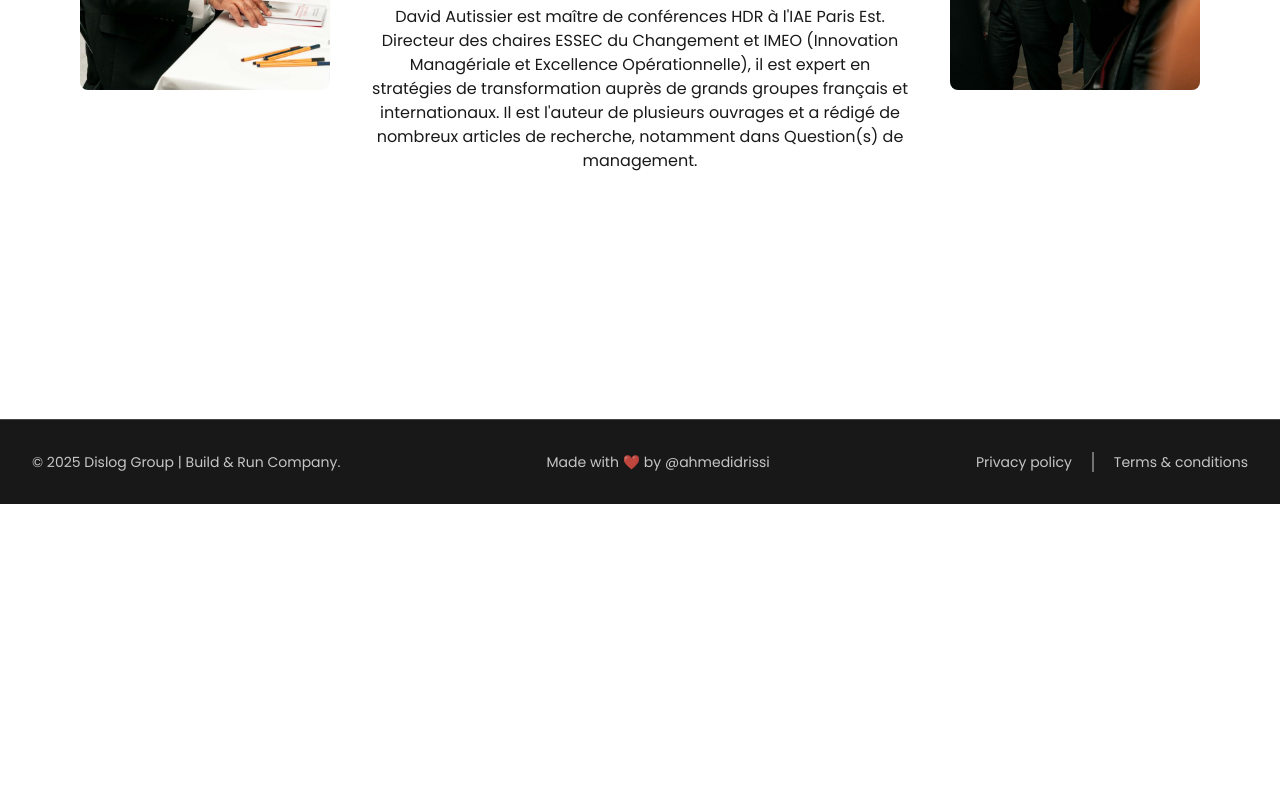
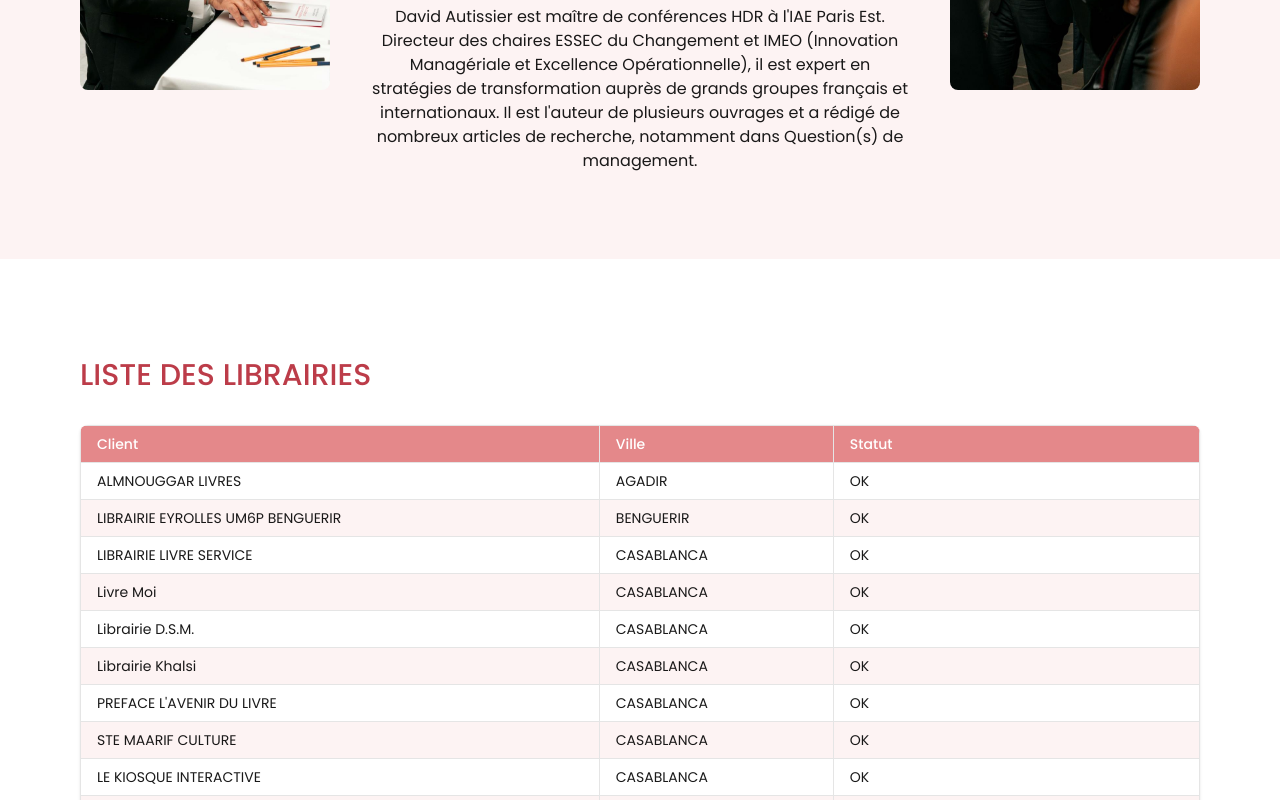
Before and after one commit to H-S-Invest-Holding/buildandrun, a Next.js app: page / in a window 1280 px wide. Shown: the part 2000-2800 px from the top of the page. Before the commit the page ends 2504 px from the top, so only its background shows below. Built offline with nearby package versions, Linux system fonts and the light colour scheme.

Commit message:
Add Libraries component, enhance navbar and footer

```diff
--- a/app/components/Authors/index.tsx
+++ b/app/components/Authors/index.tsx
@@ -3,7 +3,7 @@ import Image from "next/image";
 
 const Authors = () => {
   return (
-    <div id="authors" className="p-5 md:p-10 lg:p-20">
+    <div id="authors" className="bg-brickred-50 p-5 md:p-10 lg:p-20">
       <div className="">
         <span className="opacity-0">.</span>
         <BlurFade inView={true}>
--- a/app/components/Book/index.tsx
+++ b/app/components/Book/index.tsx
@@ -3,7 +3,7 @@ import Image from "next/image";
 
 const Book = () => {
   return (
-    <div id="book" className="bg-brickred-50 p-5 md:p-10 lg:p-20">
+    <div id="book" className="p-5 md:p-10 lg:p-20">
       <div className="">
         <span className="opacity-0">.</span>
         <BlurFade inView={true}>
--- a/app/components/Footer/Footer.tsx
+++ b/app/components/Footer/Footer.tsx
@@ -1,10 +1,11 @@
 import Link from "next/link";
+import { FaFacebookF, FaInstagram, FaLinkedinIn } from "react-icons/fa";
 
 const year = new Date().getFullYear();
 
 const footer = () => {
   return (
-    <div className="bg-black opacity-90 mt-40">
+    <div className="bg-brickred-700">
       <div className="w-full">
         <div className="py-8 mx-auto px-4 sm:px-6 lg:max-w-7xl lg:px-8 lg:flex items-center justify-between border-t border-white/20">
           <h4 className="text-offwhite text-sm text-center lg:text-start font-normal">
@@ -12,22 +13,34 @@ const footer = () => {
           </h4>
           <h4 className="text-offwhite text-sm text-center mt-5 lg:mt-0 lg:text-start font-normal">
             Made with ❤️ by{" "}
-            <Link href="https://ahmedidrissi.com" target="_blank">
+            <Link href="https://ahmedidrissi.com" className="hover:text-white" target="_blank">
               @ahmedidrissi
             </Link>
           </h4>
           <div className="flex gap-5 mt-5 lg:mt-0 justify-center lg:justify-start">
-            <h4 className="text-offwhite text-sm font-normal">
-              <Link href="/" target="_blank">
-                Privacy policy
+            <div className="flex gap-2">
+              <Link
+                href="https://www.linkedin.com/"
+                target="_blank"
+                className="flex items-center justify-center w-8 h-8 text-offwhite hover:text-white rounded-full bg-transparent"
+              >
+                <FaLinkedinIn />
               </Link>
-            </h4>
-            <div className="h-5 bg-bordertop w-0.5"></div>
-            <h4 className="text-offwhite text-sm font-normal">
-              <Link href="/" target="_blank">
-                Terms & conditions
+              <Link
+                href="https://www.facebook.com/"
+                target="_blank"
+                className="flex items-center justify-center w-8 h-8 text-offwhite hover:text-white rounded-full bg-transparent"
+              >
+                <FaFacebookF />
               </Link>
-            </h4>
+              <Link
+                href="https://www.instagram.com/"
+                target="_blank"
+                className="flex items-center justify-center w-8 h-8 text-offwhite hover:text-white rounded-full bg-transparent"
+              >
+                <FaInstagram />
+              </Link>
+            </div>
           </div>
         </div>
       </div>
--- /dev/null
+++ b/app/components/Libraries/index.tsx
@@ -0,0 +1,80 @@
+"use client";
+
+import { useEffect, useState } from "react";
+import BlurFade from "@/app/magicui/ui/blur-fade";
+
+interface Client {
+  client: string;
+  city: string;
+  status: string;
+}
+
+const Libraries = () => {
+  const [clients, setClients] = useState<Client[]>([]);
+
+  useEffect(() => {
+    const loadCSV = async () => {
+      const res = await fetch("/assets/libraries.csv");
+      const text = await res.text();
+
+      const rows = text.trim().split("\n");
+      const data: Client[] = rows.slice(1).map((row) => {
+        const values = row.split(",").map((v) => v.trim());
+        return {
+          client: values[0],
+          city: values[1],
+          status: values[2],
+        };
+      });
+
+      setClients(data);
+    };
+
+    loadCSV();
+  }, []);
+
+  return (
+    <div id="clients" className="p-5 md:p-10 lg:p-20">
+      <div className="">
+        <span className="opacity-0">.</span>
+        <BlurFade inView={true}>
+          <div className="grid grid-cols-1 md:grid-cols-12 gap-10">
+            <div className="md:col-span-12">
+              <h5 className="text-3xl uppercase font-medium text-brickred-600 mb-8">
+                Liste des librairies
+              </h5>
+              <div className="overflow-auto rounded-lg shadow">
+                <table className="min-w-full border border-gray-300 bg-white">
+                  <thead className="bg-brickred-400">
+                    <tr>
+                      <th className="text-left px-4 py-2 border font-medium text-sm text-white">Client</th>
+                      <th className="text-left px-4 py-2 border font-medium text-sm text-white">Ville</th>
+                      <th className="text-left px-4 py-2 border font-medium text-sm text-white">Statut</th>
+                    </tr>
+                  </thead>
+                  <tbody>
+                    {clients.map((client, idx) => (
+                      <tr key={idx} className="even:bg-brickred-50">
+                        <td className="px-4 py-2 border text-sm text-black text-opacity-90">
+                          {client.client}
+                        </td>
+                        <td className="px-4 py-2 border text-sm text-black text-opacity-90">
+                          {client.city}
+                        </td>
+                        <td className="px-4 py-2 border text-sm text-black text-opacity-90">
+                          {client.status}
+                        </td>
+                      </tr>
+                    ))}
+                  </tbody>
+                </table>
+              </div>
+            </div>
+          </div>
+        </BlurFade>
+      </div>
+    </div>
+  );
+};
+
+export default Libraries;
--- a/app/page.tsx
+++ b/app/page.tsx
@@ -1,6 +1,7 @@
 import Hero from "./components/Hero";
 import Authors from "./components/Authors";
 import Book from "./components/Book";
+import Libraries from "./components/Libraries";
 
 // import Contact from "./components/Contact";
 
@@ -10,6 +11,7 @@ export default function Home() {
       <Hero />
       <Book />
       <Authors />
+      <Libraries />
     </main>
   );
 }
```
